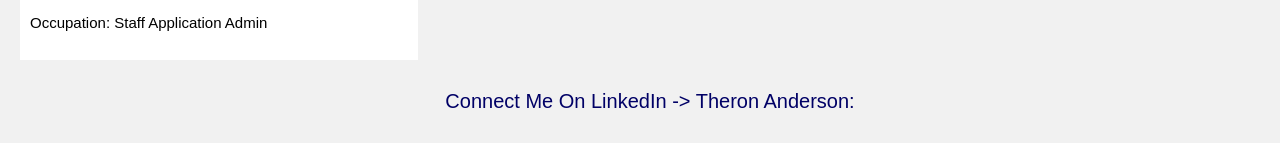
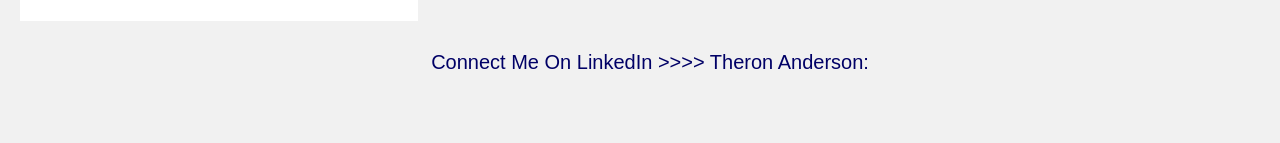
Before and after one commit to atheron80/atheron80.github.io, a plain HTML site: page index.html in a window 1280 px wide. Shown: the part 906-1049 px from the top of the page. After the commit the page ends 1013 px from the top, so only its background shows below. Drawn offline with nearby package versions, Linux system fonts and the light colour scheme.

Commit message:
more and more

```diff
--- a/CSS/main.css
+++ b/CSS/main.css
@@ -67,7 +67,6 @@ ul {
   list-style-type: none;
   margin: 0;
   padding: 0;
-  width: 200px;
   background-color: #ffffff;
   text-align: center;
 }
--- a/index.html
+++ b/index.html
@@ -58,7 +58,7 @@
 	 </div>
   </div>
   <footer id="contact">
-    <a>Connect Me On LinkedIn -> </a>
+    <a>Connect Me On LinkedIn  >>>>  </a>
     <a>Theron Anderson:</a>
   </footer>
 </body>
```
